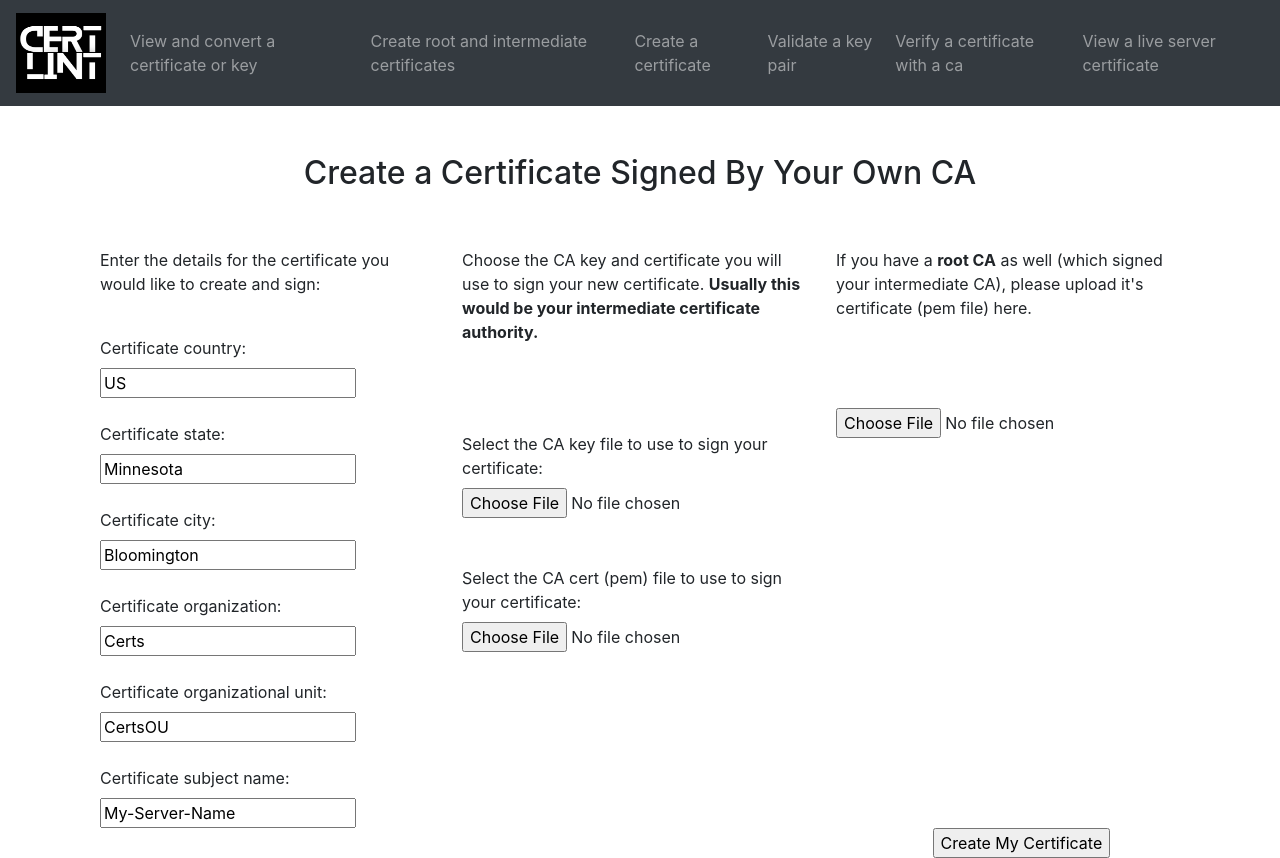
After one commit to BobBlank12/certlint, a Flask app: page /getcertdetails in a window 1280 px wide. The commit adds this page. Run offline with Flask 3, Linux system fonts and the light colour scheme; some libraries are stand-ins or nearby versions.

Commit message:
added HTML for creating a certficate

```diff
--- a/website/templates/base.html
+++ b/website/templates/base.html
@@ -14,8 +14,6 @@
       href="https://stackpath.bootstrapcdn.com/font-awesome/4.7.0/css/font-awesome.min.css"
       crossorigin="anonymous"
     />
-
-    <title>{% block title %}Home{% endblock %}</title>
   </head>
   <body>
     <nav class="navbar navbar-expand-lg navbar-dark bg-dark">
@@ -36,7 +34,7 @@
         <div class="navbar-nav">
           <a class="nav-item nav-link" id="home" href="/">View and convert a certificate or key</a>
           <a class="nav-item nav-link" id="getcadetails" href="/getcadetails">Create root and intermediate certificates</a>
-          <a class="nav-item nav-link" id="createcert" href="/createcert">Create a certificate</a>
+          <a class="nav-item nav-link" id="createcert" href="/getcertdetails">Create a certificate</a>
           <a class="nav-item nav-link" id="validatekeypair" href="/validatekeypair">Validate a key pair</a>
           <a class="nav-item nav-link" id="verifycertwithca" href="/verifycertwithca">Verify a certificate with a ca</a>
           <a class="nav-item nav-link" id="viewservercert" href="/viewservercert">View a live server certificate</a>
--- a/website/templates/getcadetails.html
+++ b/website/templates/getcadetails.html
@@ -1,6 +1,6 @@
 {% extends "base.html" %} {% block title %}Home{% endblock %} {% block content %}
 <br></br>
-<h2 align="center">Create Root and Intermediate Certificates</h1>
+<h2 align="center">Create Root and Intermediate Certificates</h2>
 <head>
   <meta charset="UTF-8">
   <meta name="viewport" content="width=device-width, initial-scale=1.0">
--- /dev/null
+++ b/website/templates/getcertdetails.html
@@ -0,0 +1,57 @@
+{% extends "base.html" %} {% block title %}Home{% endblock %} {% block content%}
+<div class="container">
+  <br></br>
+  <h2 class="text-center">Create a Certificate Signed By Your Own CA</h2>
+  <br></br>
+  <div class="row">
+    <div class="col">
+      <p class="column-name">Enter the details for the certificate you would like to create and sign:</p>
+      <br>
+      <label for="cert_c">Certificate country:</label><br>
+      <input type="text" id="cert_c" name="cert_c" value="US" required><br>
+
+      <br>
+      <label for="cert_st">Certificate state:</label><br>
+      <input type="text" id="cert_st" name="cert_st" value="Minnesota" required><br>
+
+      <br>
+      <label for="cert_l">Certificate city:</label><br>
+      <input type="text" id="cert_l" name="cert_l" value="Bloomington" required><br>
+
+      <br>
+      <label for="cert_o">Certificate organization:</label><br>
+      <input type="text" id="cert_o" name="cert_o" value="Certs" required><br>
+
+      <br>
+      <label for="cert_ou">Certificate organizational unit:</label><br>
+      <input type="text" id="cert_ou" name="cert_ou" value="CertsOU" required><br>
+
+      <br>
+      <label for="cert_cn">Certificate subject name:</label><br>
+      <input type="text" id="cert_cn" name="cert_cn" value="My-Server-Name" required><br>
+    </div>
+
+    <div class="col">
+      <p class="column-name">Choose the CA key and certificate you will use to sign your new certificate. <strong>Usually this would be your intermediate certificate authority.</strong></p>
+      <br><br><br>
+      <label for="intermediate_ca_key">Select the CA key file to use to sign your certificate:</label><br>
+      <input type="file" id="intermediate_ca_key" name="Intermediate CA key file" />
+      <br><br><br>
+      <label for="intermediate_ca_pem">Select the CA cert (pem) file to use to sign your certificate:</label><br>
+      <input type="file" id="intermediate_ca_pem" name="Intermediate CA pem file" />
+    </div>
+
+    <div class="col">
+      <p class="column-name">If you have a <strong>root CA</strong> as well (which signed your intermediate CA), please upload it's certificate (pem file) here.</p>
+      <br><br><br>
+      <input type="file" name="ROOT CA pem file" />
+    </div>
+  </div>
+
+  <div class="row justify-content-end">
+    <div class="col-3">
+      <input type = "submit" value="Create My Certificate">
+    </div>
+  </div>
+</div>
+{% endblock %}
--- a/website/views.py
+++ b/website/views.py
@@ -21,6 +21,10 @@ def home():
     else:
         print(f"mysessionid already exists:{session['mysessionid']}")
     return render_template("index.html")
+
+@views.route('/getcertdetails', methods=['GET', 'POST'])
+def getcertdetails():
+    return render_template("getcertdetails.html")
 
 @views.route('/getcadetails', methods=['GET', 'POST'])
 def getcadetails():
```
